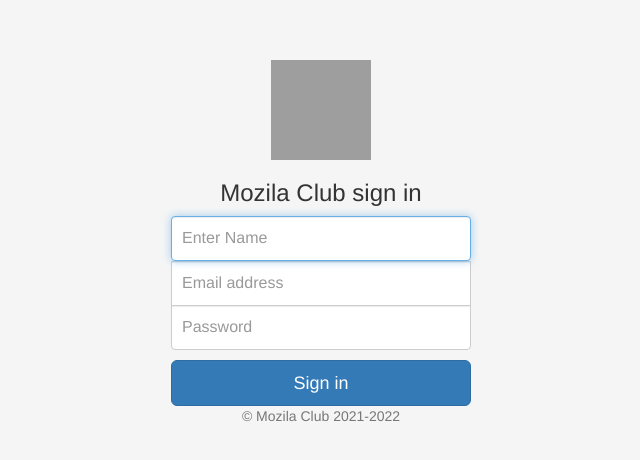
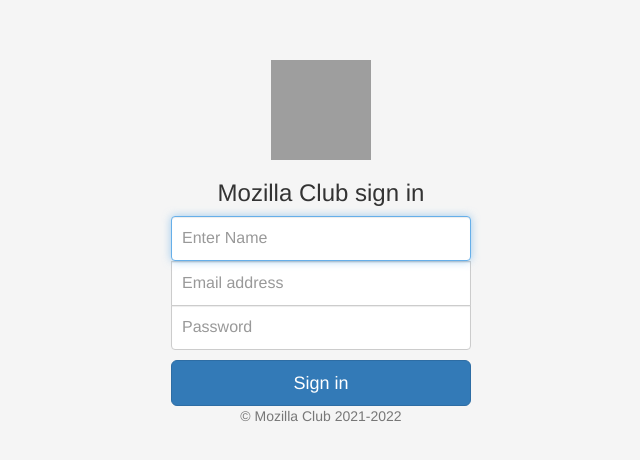
Before and after one commit to Kr-Shanu/Mozila_Round_3, a website: page index.html in a window 1280 px wide. Shown: the part 152-612 px from the top of the page, 319-959 px from the left. Drawn offline with nearby package versions, Linux system fonts and the light colour scheme; grey boxes are pictures that could not be loaded.

Commit message:
Spelling correction in index.html done

```diff
--- a/index.html
+++ b/index.html
@@ -22,7 +22,7 @@
   <body class="text-center">
     <form class="form-signin" method="post">
         <img class="mb-4" src="https://pngimg.com/uploads/firefox/firefox_PNG48.png" alt="" width="100" height="100">
-      <h1 class="h3 mb-3 font-weight-normal">Mozila Club sign in</h1>
+      <h1 class="h3 mb-3 font-weight-normal">Mozilla Club sign in</h1>
           <label  class="sr-only">User Name</label>
           <input type="text" name="user_name" class="form-control" placeholder="Enter Name" required autofocus>
           <label  class="sr-only">Email address</label>
@@ -30,7 +30,7 @@
           <label  class="sr-only">Password</label>
           <input type="password" name="password"  class="form-control" placeholder="Password" required>
       <button class="btn btn-lg btn-primary btn-block" type="submit">Sign in</button>
-      <p class="mt-5 mb-3 text-muted">&copy; Mozila Club 2021-2022</p>
+      <p class="mt-5 mb-3 text-muted">&copy; Mozilla Club 2021-2022</p>
     </form>
   </body>
 </html>
```
